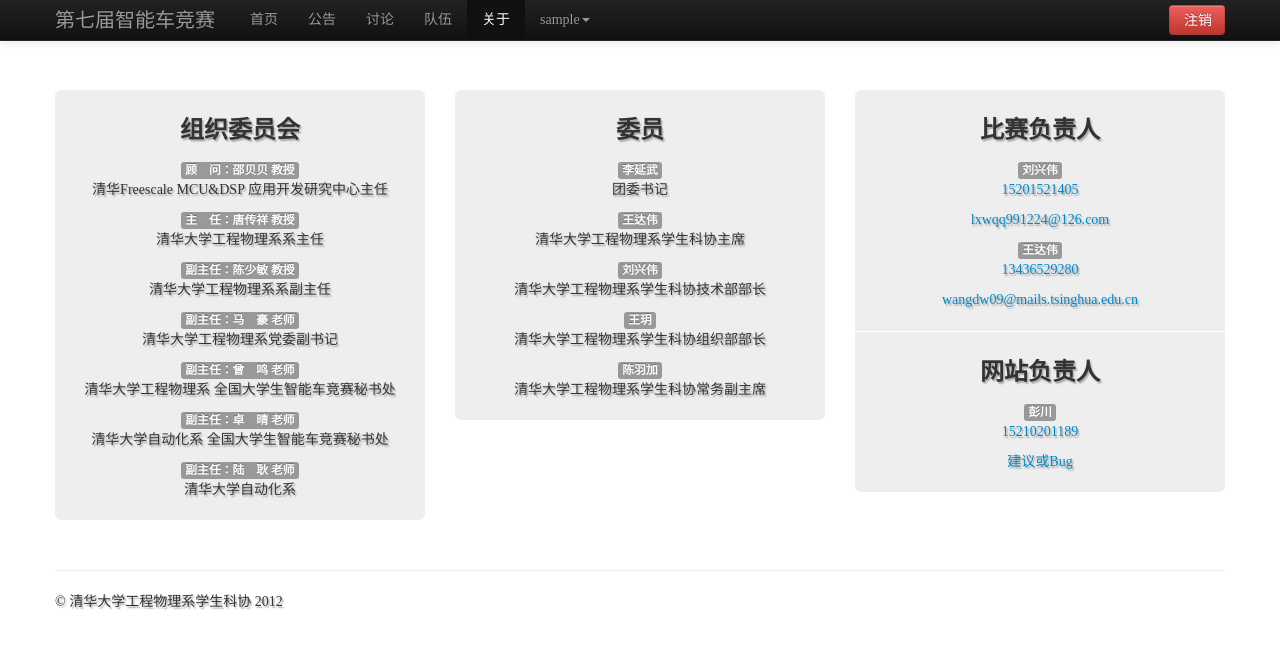
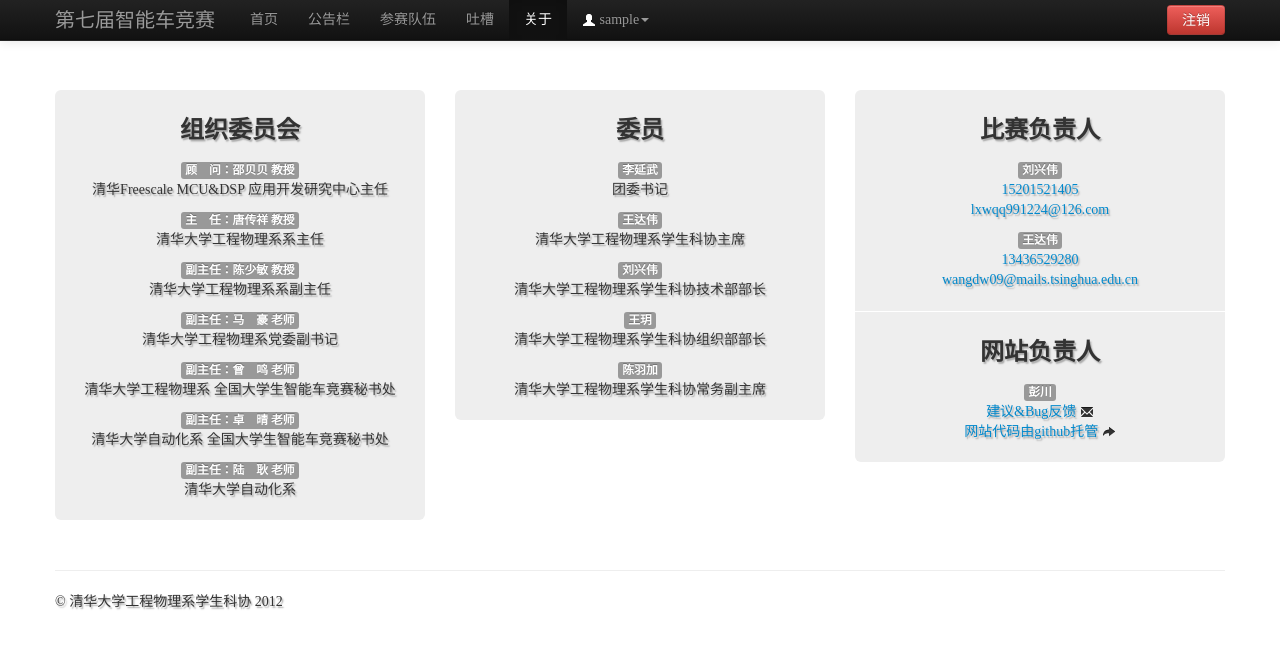
Before and after one commit to lihm09/SmartCar, a Django app: template templates/about.html in a window 1280 px wide. Shown: the top 649 px of the page. Run offline with Django 3.2, Linux system fonts and the light colour scheme; the template is opened without the code that fills it, so the values that code supplies are empty; the visitor is signed in with stand-in values (Sample User, id 1); some libraries are stand-ins or nearby versions.

Commit message:
代码优化

```diff
--- /dev/null
+++ b/SmartCar/context_processors.py
@@ -0,0 +1,2 @@
+def siteinfo(request):
+    pass
--- a/SmartCar/urls.py
+++ b/SmartCar/urls.py
@@ -5,7 +5,7 @@ admin.autodiscover()
 
 urlpatterns = patterns('',
     url(r'^$', 'SmartCar.views.index'),
-    url(r'^about$', 'SmartCar.views.about'),
+    url(r'^about/$', 'SmartCar.views.about'),
     url(r'^media/(.*)$', 'django.views.static.serve',{'document_root':'./media/'}),
 
     url(r'^grappelli/', include('grappelli.urls')),
--- /dev/null
+++ b/account/forms.py
@@ -0,0 +1 @@
+from django import forms
--- a/account/models.py
+++ b/account/models.py
@@ -1,3 +1 @@
 from django.db import models
-
-# Create your models here.
--- a/account/urls.py
+++ b/account/urls.py
@@ -1,4 +1,5 @@
 from django.conf.urls import patterns, include, url
 
 urlpatterns = patterns('account.views',
+    url(r'^register$', 'register')
 )
--- /dev/null
+++ b/account/views.py
@@ -0,0 +1,4 @@
+from django.shortcuts import render_to_response
+
+def register(request):
+    return render_to_response('account/register.html')
--- a/templates/404.html
+++ b/templates/404.html
@@ -5,7 +5,7 @@
 {% block content %}
     <div class="hero-unit">
         <h2>404</h2>
-        <p>从前有座山，山里有座庙，庙里有个页面，它现在找不到。</p>
+        <p>Under construction……</p>
     </div>
 
 {% endblock %}
--- a/templates/about.html
+++ b/templates/about.html
@@ -11,89 +11,63 @@
                 <h3>组织委员会</h3>
 
                 <span class="label">顾&nbsp;&nbsp;&nbsp;&nbsp;问：邵贝贝 教授</span>
-                <p>
-                    <span>清华Freescale MCU&DSP 应用开发研究中心主任</span>
-                </p>
+                <p>清华Freescale MCU&DSP 应用开发研究中心主任</p>
 
                 <span class="label">主&nbsp;&nbsp;&nbsp;&nbsp;任：唐传祥 教授</span>
-                <p>
-                    <span>清华大学工程物理系系主任</span>
-                </p>
+                <p>清华大学工程物理系系主任</p>
 
                 <span class="label">副主任：陈少敏 教授</span>
-                <p>
-                    <span>清华大学工程物理系系副主任</span>
-                </p>
+                <p>清华大学工程物理系系副主任</p>
 
                 <span class="label">副主任：马&nbsp;&nbsp;&nbsp;&nbsp;豪 老师</span>
-                <p>
-                    <span>清华大学工程物理系党委副书记</span>
-                </p>
+                <p>清华大学工程物理系党委副书记</p>
 
                 <span class="label">副主任：曾&nbsp;&nbsp;&nbsp;&nbsp;鸣 老师</span>
-                <p>
-                    <span>清华大学工程物理系 全国大学生智能车竞赛秘书处</span>
-                </p>
+                <p>清华大学工程物理系 全国大学生智能车竞赛秘书处</p>
 
                 <span class="label">副主任：卓&nbsp;&nbsp;&nbsp;&nbsp;晴 老师</span>
-                <p>
-                    <span>清华大学自动化系 全国大学生智能车竞赛秘书处</span>
-                </p>
+                <p>清华大学自动化系 全国大学生智能车竞赛秘书处</p>
 
                 <span class="label">副主任：陆&nbsp;&nbsp;&nbsp;&nbsp;耿 老师</span>
-                <p>
-                    <span>清华大学自动化系</span>
-                </p>
-
+                <p>清华大学自动化系</p>
             </div>
 
             <div class="span4">
                 <h3>委员</h3>
 
                 <span class="label">李延武</span>
-                <p>
-                    <span>团委书记</span>
-                </p>
+                <p>团委书记</p>
 
                 <span class="label">王达伟</span>
-                <p>
-                    <span>清华大学工程物理系学生科协主席</span>
-                </p>
+                <p>清华大学工程物理系学生科协主席</p>
 
                 <span class="label">刘兴伟</span>
-                <p>
-                    <span>清华大学工程物理系学生科协技术部部长</span>
-                </p>
+                <p>清华大学工程物理系学生科协技术部部长</p>
 
                 <span class="label">王玥</span>
-                <p>
-                    <span>清华大学工程物理系学生科协组织部部长</span>
-                </p>
+                <p>清华大学工程物理系学生科协组织部部长</p>
 
                 <span class="label">陈羽加</span>
-                <p>
-                    <span>清华大学工程物理系学生科协常务副主席</span>
-                </p>
-
+                <p>清华大学工程物理系学生科协常务副主席</p>
             </div>
 
             <div class="span4">
                 <h3>比赛负责人</h3>
 
                 <span class="label">刘兴伟</span>
-                <p><span><a href="tel:15210581247">15201521405</a></span></p>
-                <p><span><a href="mailto:lxwqq991224@126.com">lxwqq991224@126.com</a></span></p>
+                <p><a href="tel:15210581247">15201521405</a>
+                    <br /><a href="mailto:lxwqq991224@126.com">lxwqq991224@126.com</a></p>
 
                 <span class="label">王达伟</span>
-                <p><span><a href="tel:13436529280">13436529280</a></span></p>
-                <p><span><a href="mailto:wangdw09@mails.tsinghua.edu.cn">wangdw09@mails.tsinghua.edu.cn</a></span></p>
+                <p><a href="tel:13436529280">13436529280</a>
+                    <br /><a href="mailto:wangdw09@mails.tsinghua.edu.cn">wangdw09@mails.tsinghua.edu.cn</a></p>
 
                 <hr />
                 <h3>网站负责人</h3>
                 <span class="label">彭川</span>
-                <p><span><a href="tel:15210201189">15210201189</a></span></p>
-                <p><span><a href="mailto:everpcpc@thudep.org">建议或Bug</a></span></p>
-
+                <p><a href="mailto:everpcpc@thudep.org">建议&Bug反馈 <i class="icon-envelope"></i></a>
+                    <br /><a target="_blank" href="https://github.com/everpcpc/SmartCar">
+                        网站代码由github托管 <i class="icon-share-alt"></i></a></p>
             </div>
         </div>
 
--- /dev/null
+++ b/templates/account/base.html
@@ -0,0 +1 @@
+{% extends "base.html" %}
--- /dev/null
+++ b/templates/account/register.html
@@ -0,0 +1,3 @@
+{% extends "account/base.html" %}
+
+{% block title %}注册{% endblock %}
--- a/templates/base.html
+++ b/templates/base.html
@@ -1,8 +1,9 @@
 <!DOCTYPE html>
 
-<html xmlns="http://www.w3.org/1999/xhtml" xml:lang="cn" lang="cn" encoding="UTF-8">
+<html xmlns="http://www.w3.org/1999/xhtml" xml:lang="cn" lang="cn">
 <head>
     <title>智能车竞赛官网 : {% block title %}{% endblock %}</title>
+    <meta http-equiv="content-type" content="text/html; charset=UTF-8" />
     <meta name="viewport" content="height=device-height, width=device-width, initial-scale=1.0, user-scalable=no">
     <link rel="stylesheet" type="text/css" href="/media/css/bootstrap.css">
     <link rel="stylesheet" type="text/css" href="/media/css/main.css">
@@ -27,16 +28,20 @@
             <div class="nav-collapse collapse">
                 <ul class="nav">
                     <li id="home" class="active"><a href="/">首页</a></li>
-                      <li><a href="#">公告</a></li>
-                      <li><a href="#">讨论</a></li>
-                      <li><a href="#">队伍</a></li>
+                    <li id="post"><a href="/post">公告栏</a></li>
+                    <li id="team"><a href="/team">参赛队伍</a></li>
+                    <li id="discuss"><a href="/discuss">吐槽</a></li>
                     <li id="about"><a href="/about">关于</a></li>
                     {% if user.is_authenticated %}
                         <li class="dropdown">
-                          <a href="#" class="dropdown-toggle" data-toggle="dropdown">{{ user.username }}<b class="caret"></b></a>
+                            <a href="#" class="dropdown-toggle" data-toggle="dropdown">
+                                <i class="icon-user icon-white"></i> {{ user.username }}<b class="caret"></b></a>
                             <ul class="dropdown-menu">
-                              <li><a href="/account/detail">修改资料</a></li>
-                              <li><a href="/account/password">修改密码</a></li>
+                                <li><a href="/account/detail"><i class="icon-pencil"></i> 修改资料</a></li>
+                                <li><a href="/account/password"><i class="icon-lock"></i> 修改密码</a></li>
+                                {% if user.is_staff %}
+                                    <li><a href="/admin"><i class="icon-wrench"></i> 站点管理</a></li>
+                                {% endif %}
                             </ul>
                         </li>
                     {% endif %}
@@ -46,7 +51,7 @@
                     {% csrf_token %}
                     {% if user.is_authenticated %}
                         <input name="logout" type="hidden" value="true">
-                          <input class="span1 btn btn-danger" type="submit" value="注销">
+                        <input class="btn btn-danger" type="submit" value="注销">
                     {% else %}
                         <input class="span2" name='username' type="text" placeholder="用户名">
                         <input class="span2" name='password' type="password" placeholder="密码">
@@ -62,10 +67,9 @@
 <div class="container">
 
     <!--[if lt IE 9]>
-      <br/ >
-      <br/ >
       <div class="alert alert-error">
-          <p>您一定在使用较低版本的IE浏览器，建议您更换更高版本的ie或Google Chrome以及Firefox等（搜狗浏览器请开启高速模式）</p>
+          <p>您一定在使用较低版本的IE浏览器，建议您更换更高版本的IE，或Google Chrome以及Firefox等（搜狗浏览器请开启高速模式）</p>
+          <p>ps：低版本的IE神马的最讨厌了嘛…… >_< </p>
       </div>
       <![endif]-->
 
```
Also changed, not shown: SmartCar/settings.py (+15 -3 lines). Lines whose indentation alone changed are shown as unchanged.
